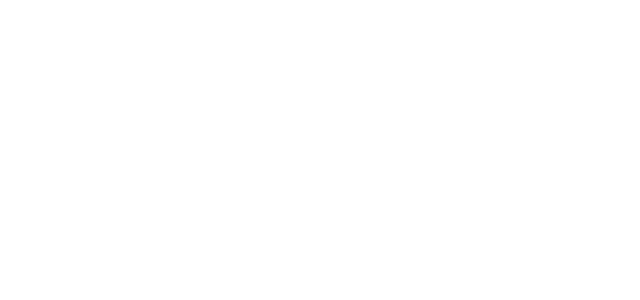
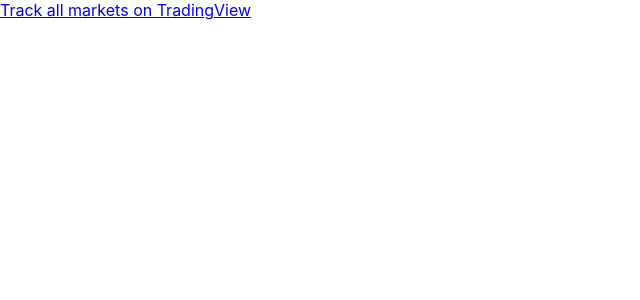
Before and after one commit to Gary-ForestStaking/bitcoin247, a React (Create React App) app: page / in a window 1280 px wide. Shown: the top 300 px of the page, without its empty margins (0-640 px from the left). Built offline with nearby package versions, Linux system fonts and the light colour scheme.

Commit message:
Update App.js

```diff
--- a/src/App.js
+++ b/src/App.js
@@ -4,6 +4,7 @@
 function App() {
   return (
     <div className="App">
+      <TradingViewApp />
     </div>
   );
 }
```
